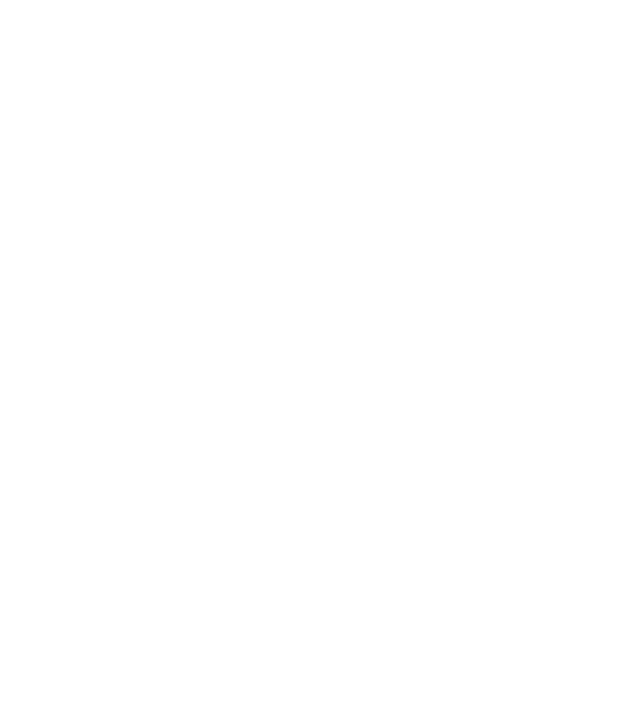
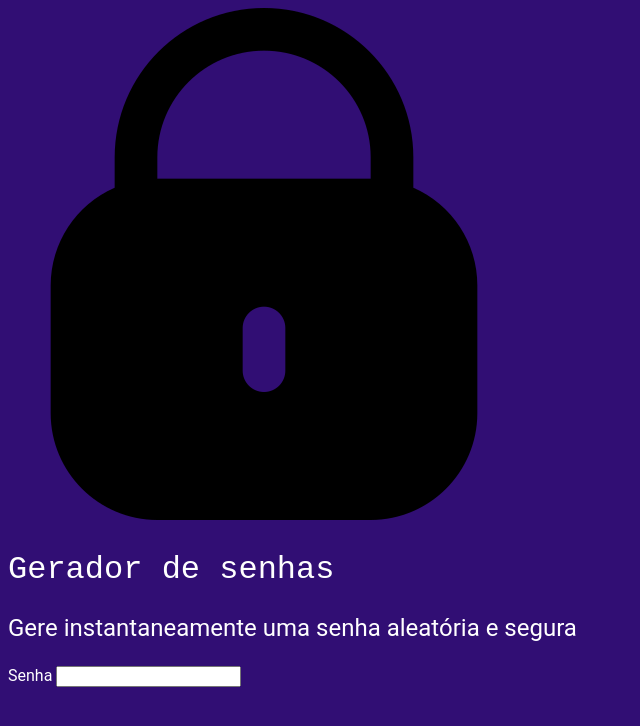
Before and after one commit to Kevin6969696969/69-Lmao, a plain HTML site: page index.Html in a window 1280 px wide. Shown: the whole page, without its empty margins (0-640 px from the left). Drawn offline with Linux system fonts and the light colour scheme.

Commit message:
Add files via upload

```diff
--- a/index.Html
+++ b/index.Html
@@ -9,6 +9,16 @@
 
 </head>
 <body>
-
+    <section class="conteudo">
+        <div class="conteudo-titulo">
+            <img src="trancar.png" alt="cadeado fechado">
+            <h2 class="titulo-principal">Gerador de senhas</h2>
+            <h3 class="titulo-secundario">Gere instantaneamente uma senha aleatória e segura</h3>
+        </div>
+        <div class="conteudo-senha">
+            <label for="senha">Senha</label>
+            <input name="senha" type="text" id="campo-senha">
+        </div>
+    </section>
 </body>
 </html>
--- a/style.css
+++ b/style.css
@@ -1,9 +1,28 @@
 :root{
     --branco: white;
-    --cor-de-fundo: #00162E;
-    --fundo-senha: #00244D;
-    --fundo-texto: #001E40;s
-    --borda: #0075FF;
+    --cor-de-fundo: #310e74;
+    --fundo-senha: #078832;
+    --fundo-texto: #065658;
+    --borda: #1ca03998;
     --roboto: 'Roboto', sans-serif;
     --roboto-mono: 'Roboto Mono', monospace;
 }
+
+*{
+    font-weight: 400;
+}
+
+body{
+    color: var(--branco);
+    background-color: var(--cor-de-fundo);
+    font-family: var(--roboto);
+}
+
+.titulo-principal{
+    font-family: var(--roboto-mono);
+    font-size: 32px;
+}
+
+.titulo-secundario{
+    font-size: 24px;
+}
```
Also changed, not shown: trancar.png (added).
